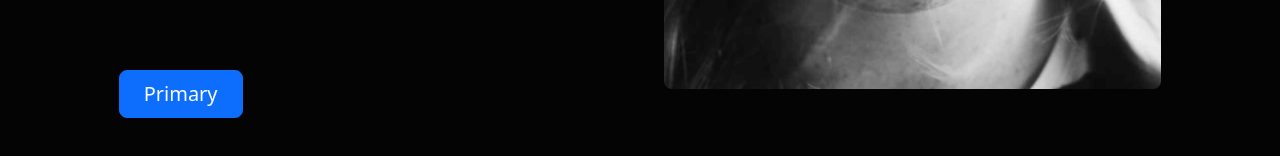
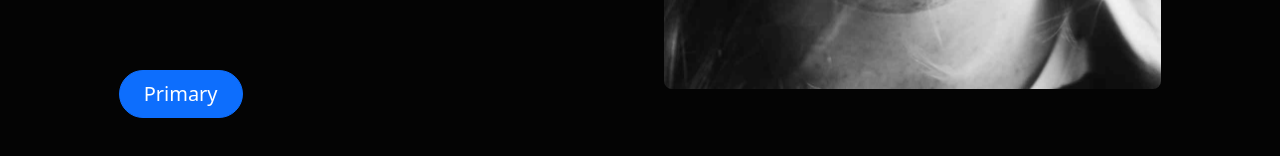
Before and after one commit to axelthereal/Fragrance-vuejs, a Vue app: page / in a window 1280 px wide. Shown: the part 1927-2083 px from the top of the page. Built offline with nearby package versions, Linux system fonts and the light colour scheme.

Commit message:
edited home banner button size

```diff
--- a/src/views/HomeView.vue
+++ b/src/views/HomeView.vue
@@ -228,7 +228,7 @@ import MouseScroll from "@/components/animationsComponents/MouseScroll.vue";
               popular front-end open source toolkit, featuring Sass variables and mixins, responsive grid system,
               extensive prebuilt components, and powerful JavaScript plugins.</p>
             <div class="d-grid gap-2 d-md-flex justify-content-md-start">
-              <button type="button" class="btn btn-primary btn-lg px-4 me-md-2">Primary</button>
+              <button type="button" class="btn btn-primary btn-lg px-4 me-md-2 rounded rounded-5">Primary</button>
             </div>
           </div>
         </div>
```
